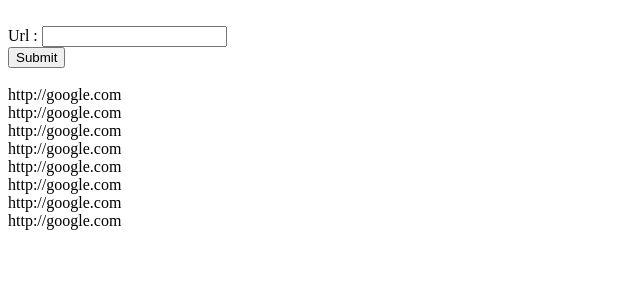
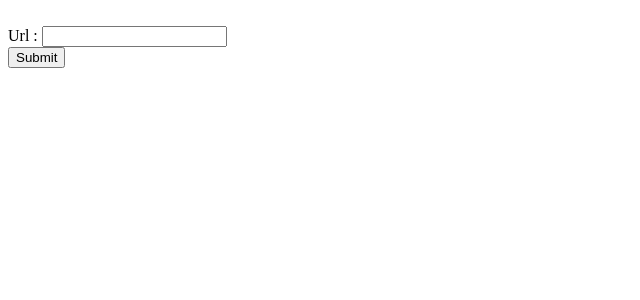
Before and after one commit to maan81/image_scraper, a PHP site: page / in a window 1280 px wide. Shown: the top 300 px of the page, without its empty margins (0-640 px from the left). Run offline with PHP 8.4, Linux system fonts and the light colour scheme.

Commit message:
clean up

```diff
--- a/index.php
+++ b/index.php
@@ -32,9 +32,7 @@ function scrape_urls($url){
 
     $html = file_get_html($url);
 
-    $img = $html->find('#manga-page',0);
-
-    $img_url = $img->src;
+    $img_url = $html->find('#manga-page',0)->src;
 
     return $img_url;
 }
@@ -54,11 +52,7 @@ if(!empty($_POST['url'])){
         $urls = page_urls_fn($url);
         foreach ($urls as $url) {
             $img_urls[] = scrape_urls($url);
-            // print_r($img_urls);
-            // die;
         }
-        // print_r($img_urls);
-        // die;
 
     }else{
         $errors = 'Error retriving urls.';
@@ -99,15 +93,6 @@ if(!empty($_POST['url'])){
                 <?php foreach($img_urls as $img_url) { ?>
                     <div><?=$img_url?></div>
                 <?php } ?>
-
-                <div>http://google.com</div>
-                <div>http://google.com</div>
-                <div>http://google.com</div>
-                <div>http://google.com</div>
-                <div>http://google.com</div>
-                <div>http://google.com</div>
-                <div>http://google.com</div>
-                <div>http://google.com</div>
             </div>
         </div>
 
```
